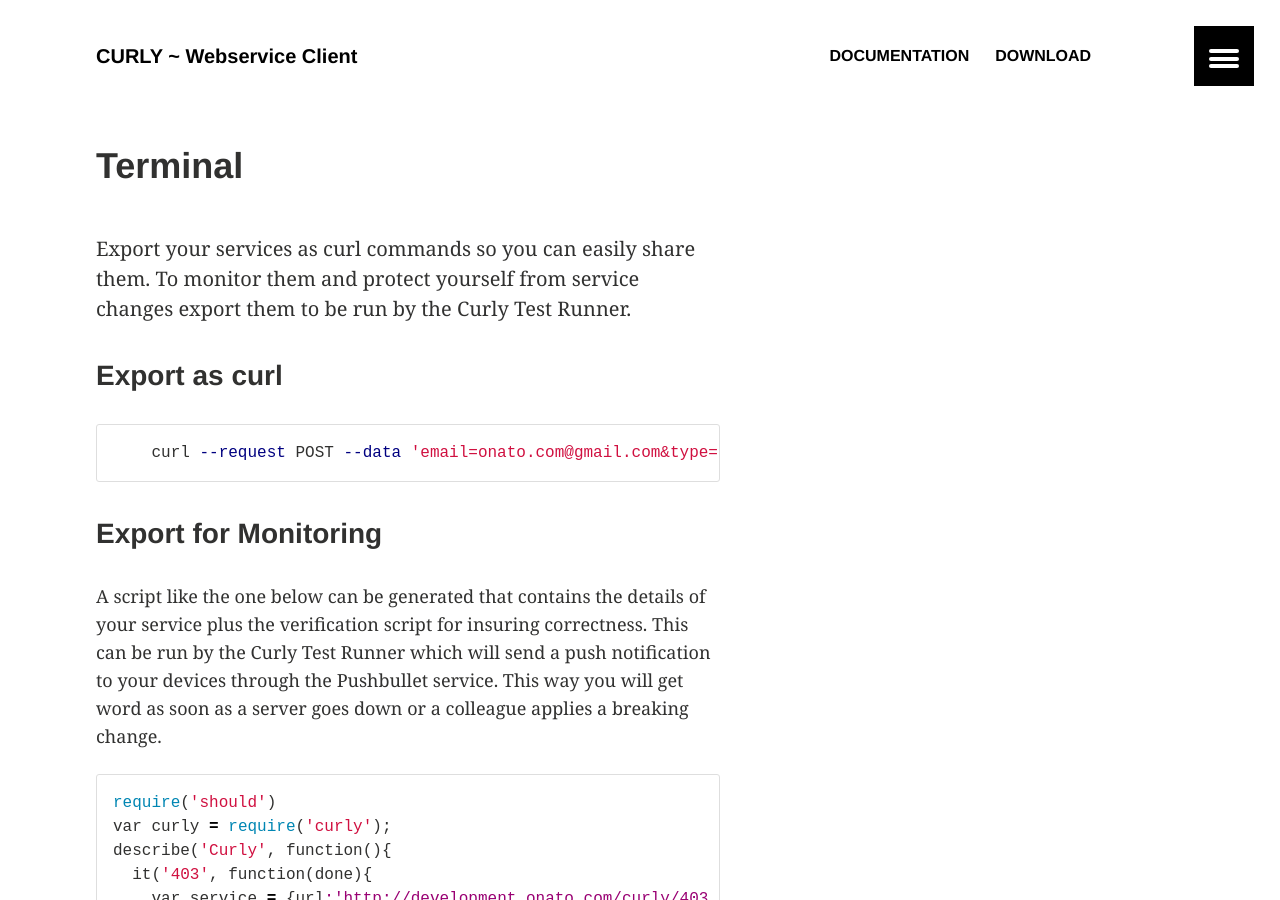
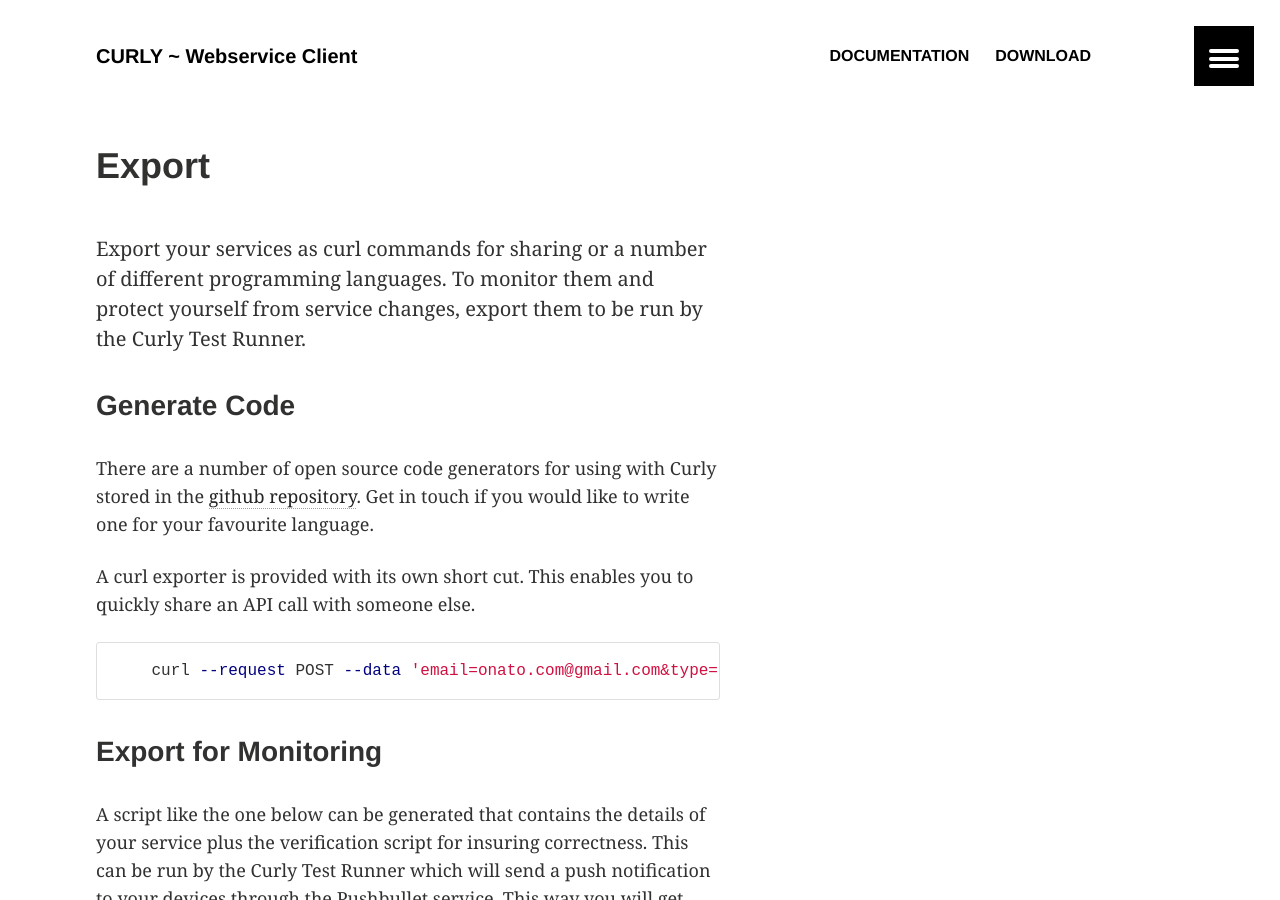
Before and after one commit to onato/Curly, a Jekyll site: the page built from _posts/2014-11-25-export.md, in a window 1280 px wide and 900 px high. Built offline with Jekyll 4.4.1, drawn with Linux system fonts in a browser that asks for light colours.

Commit message:
Add code generation to export.

```diff
--- a/_posts/2014-11-25-terminal.md
+++ b/_posts/2014-11-25-export.md
@@ -3,9 +3,14 @@ layout: media
 image:
   teaser: terminal.png
 ---
-Export your services as curl commands so you can easily share them. To monitor them and protect yourself from service changes export them to be run by the Curly Test Runner.
+Export your services as curl commands for sharing or a number of different programming languages. To monitor them and protect yourself from service changes, export them to be run by the Curly Test Runner.
 
-###Export as curl
+###Generate Code
+
+There are a number of open source code generators for using with Curly stored in the [github repository](https://github.com/onato/Curly/tree/master/code/generators). Get in touch if you would like to write one for your favourite language.
+
+A curl exporter is provided with its own short cut. This enables you to quickly share an API call with someone else.
+
 {% highlight bash %}
     curl --request POST --data 'email=onato.com@gmail.com&type=note&title=Curly Alert&body=One of your services failed!' -H 'Authorization: Bearer eHUemjHKPMnbqhvaQvu6GF6iRW5yTTNr' https://api.pushbullet.com/v2/pushes -i
 {% endhighlight %}
```
